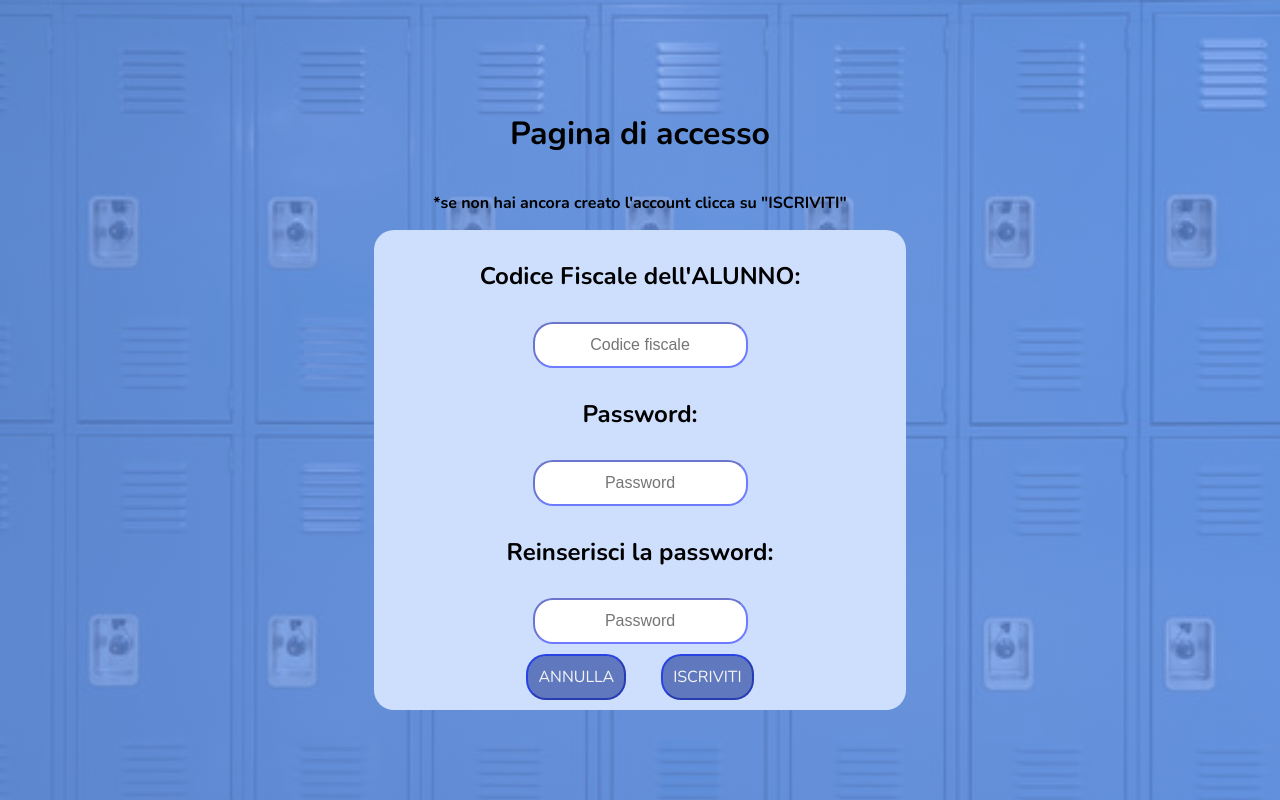
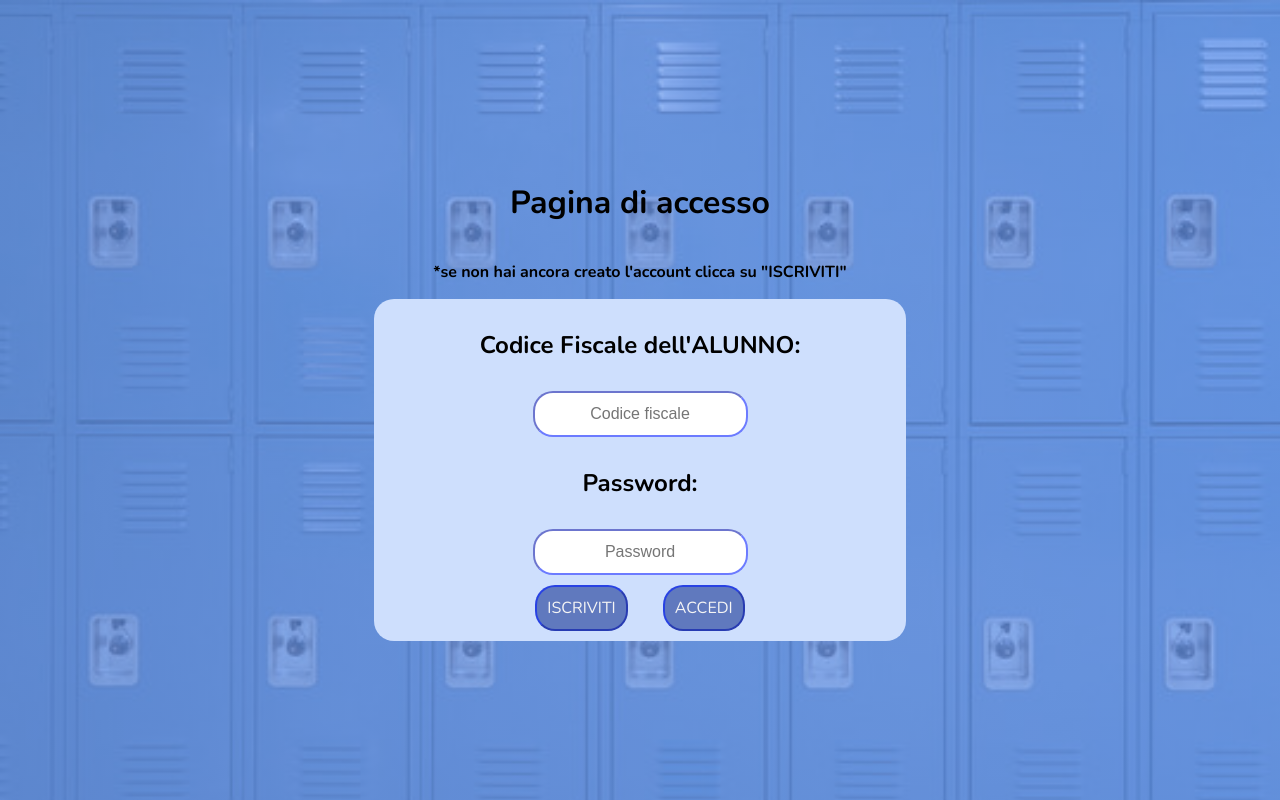
Before and after one commit to LoriCanto/LockIn, a PHP site: page /home.html in a window 1280 px wide. Run offline with PHP 8.4, Linux system fonts and the light colour scheme.

Commit message:
removed extras

```diff
--- a/LockInStyle.css
+++ b/LockInStyle.css
@@ -39,7 +39,7 @@ body{
 
     background-color: rgb(206, 223, 253) ;
     width: 40%;
-    display: none;
+    display: flex;
     flex-direction: column;
     align-items: flex-start;
     border-radius: 20px;
--- a/home.html
+++ b/home.html
@@ -22,20 +22,6 @@
             <button id='access' > ACCEDI </button>
         </div>
     </div>
-
-    <div id='sign_In'>
-        <h2>Codice Fiscale dell'<strong>ALUNNO</strong>:</h2>
-        <input id="fiscalCode_signIn" type="text" required placeholder="Codice fiscale">
-        <h2>Password:</h2>
-        <input id="password_signIn1" type="password" required placeholder="Password">
-        <h2>Reinserisci la password:</h2>
-        <input id="password_signIn2" type="password" required placeholder="Password">
-        <div id='buttons'>
-            <button id='back' > ANNULLA </button>
-            <button id='sign_in' > ISCRIVITI </button>
-        </div>
-    </div>
-    <div id="griglia_Armadietti">
     </div>
 </body>
 </html>
```
